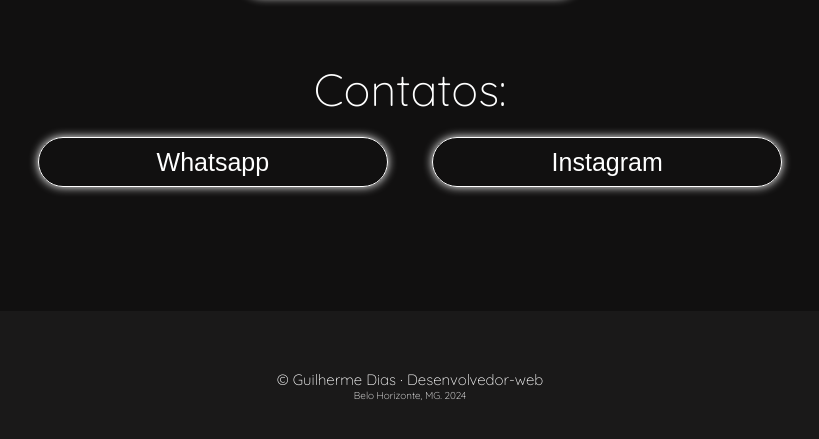
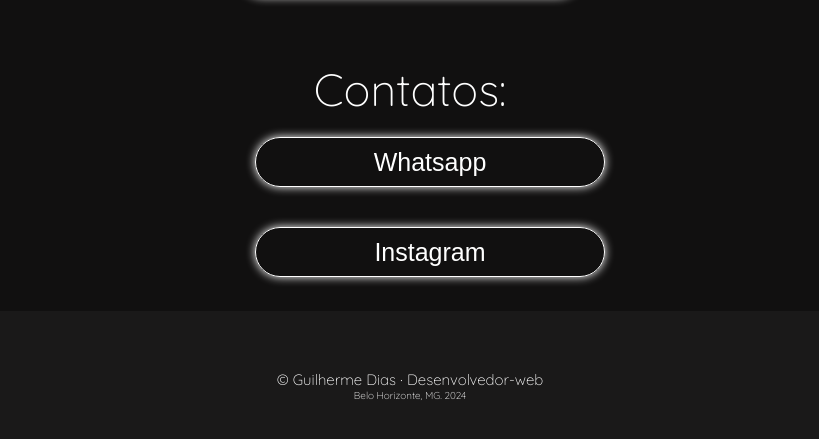
Before and after one commit to GuiLouise/taxi, a plain HTML site: page index.html in a window 1280 px wide. Shown: the part 969-1408 px from the top of the page, without its empty margins (230-1049 px from the left). Drawn offline with Linux system fonts and the light colour scheme.

Commit message:
Update style.css

```diff
--- a/css/style.css
+++ b/css/style.css
@@ -177,8 +177,8 @@ main{
 }
 
 .contatos{
-
-    width: 100%;
+    width: 80vw;
+    max-width: 350px;
     height: 250px;
     text-align: center;
 }
```
